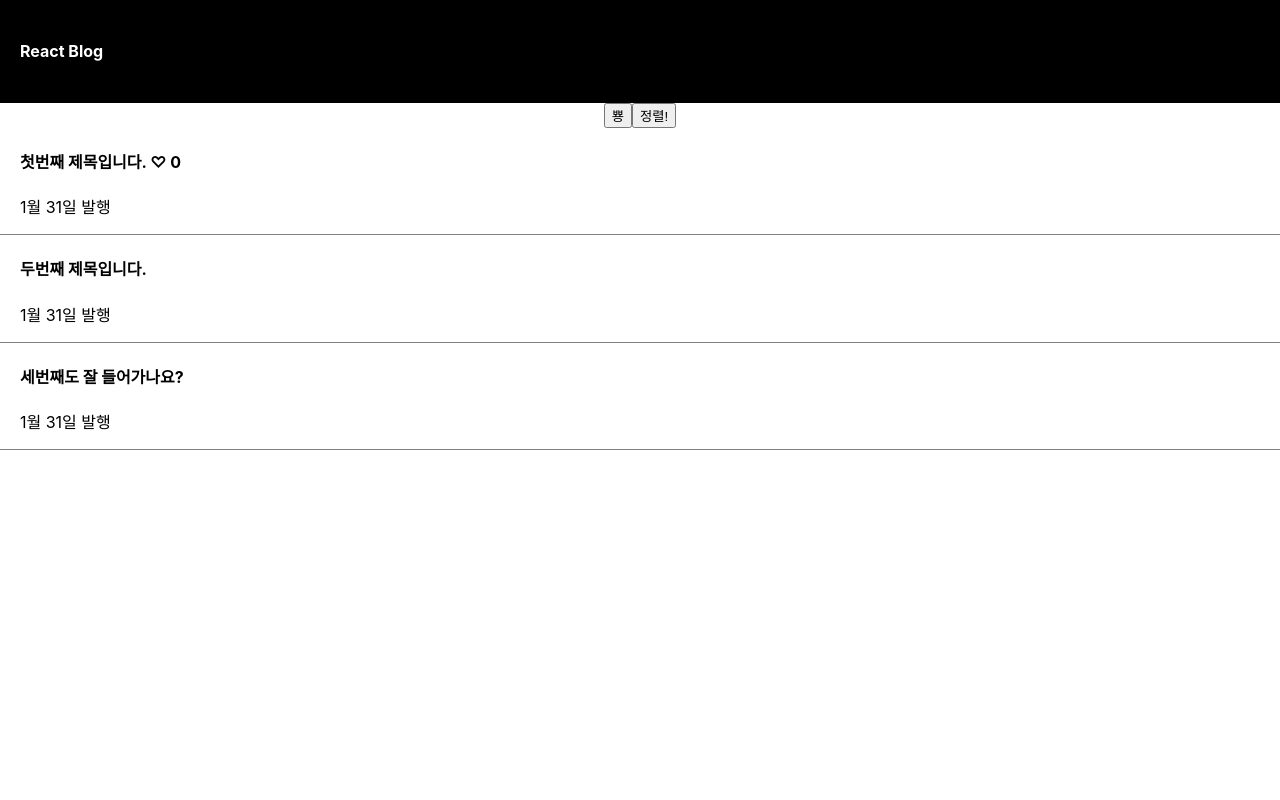
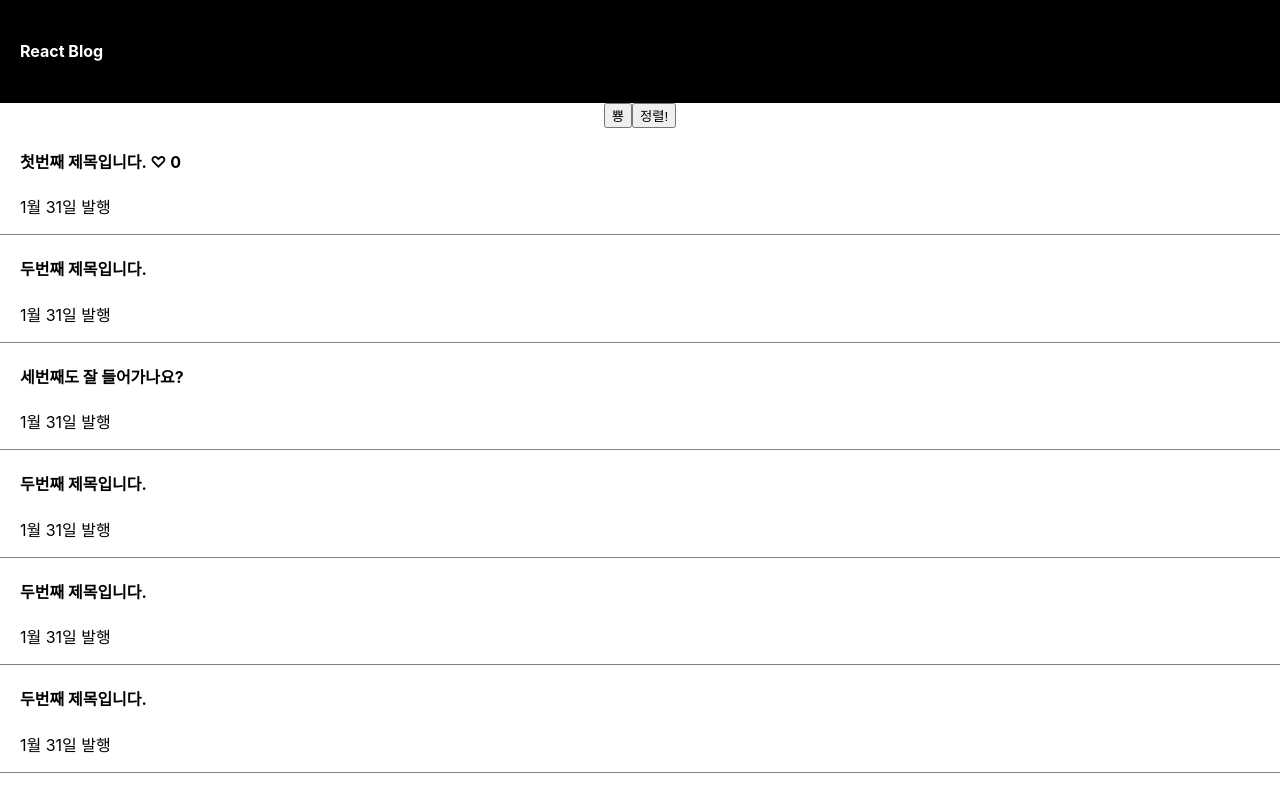
Before and after one commit to JellyKingdom/react-prac-blog, a React (Create React App) app: page / in a window 1280 px wide. Built offline with nearby package versions, Linux system fonts and the light colour scheme.

Commit message:
feat: add test map()

```diff
--- a/src/App.js
+++ b/src/App.js
@@ -12,7 +12,6 @@ function App() {
     ]);
     let [likes, setLikes] = useState(0);
     let [modal, setModal] = useState(false);
-
     let [heart, setHeart] = useState("♡");
 
     return (
@@ -69,14 +68,25 @@ function App() {
                 <p>1월 31일 발행</p>
             </div>
             <div className="list">
-                <h4 onClick={() => {
-                    modal == true ? setModal(false) : setModal(true);
-                }}>{BlogTitle[2]}</h4>
+                <h4
+                    onClick={() => {
+                        modal == true ? setModal(false) : setModal(true);
+                    }}
+                >
+                    {BlogTitle[2]}
+                </h4>
                 <p>1월 31일 발행</p>
             </div>
 
+            {[1, 2, 3].map(function () {
+                return (
+                    <div className="list">
+                        <h4>{BlogTitle[1]}</h4>
+                        <p>1월 31일 발행</p>
+                    </div>
+                );
+            })}
             {modal == true ? <Modal /> : null}
-
         </div>
     );
 }
```
